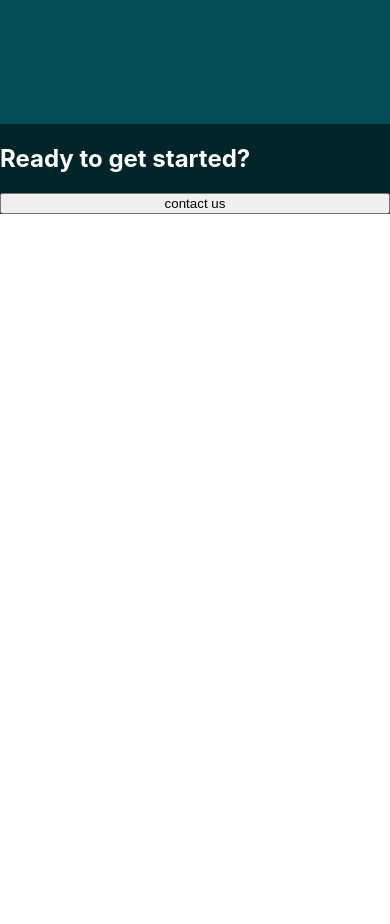
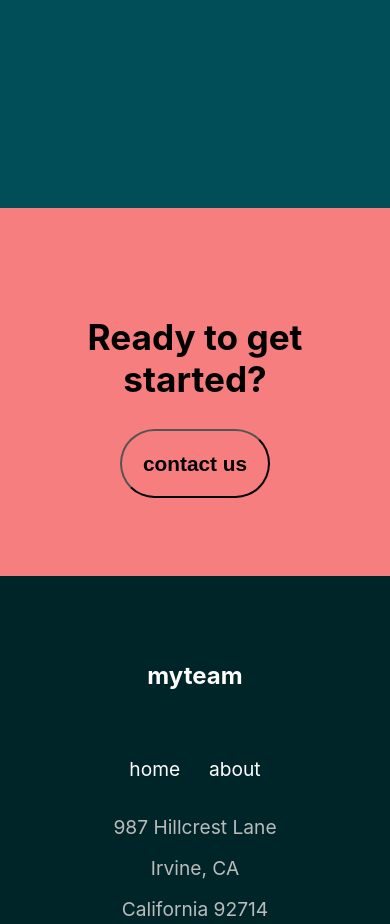
Before and after one commit to nicolino1/landingactivityTeamCharly, a plain HTML site: page index.html in a window 390 px wide. Shown: the part 3363-4287 px from the top of the page. Drawn offline with Linux system fonts and the light colour scheme.

Commit message:
termine la primer maqueta de mobile con posisionamiento y estilos

```diff
--- a/devices/mobile/mobile.css
+++ b/devices/mobile/mobile.css
@@ -21,7 +21,7 @@
     width: device-width;
 }
 body{
-    color: white;
+    color: var(--white);
 }
 /*---------------------------
 HEADER
@@ -106,6 +106,7 @@ HOME DIV 2
 ---------------------------------*/
 
 #home > div:nth-child(2) {
+    padding-bottom: 10vh;
     background-color: var(--primary);
 }
 #home > div:nth-child(2) > h2 {
@@ -132,3 +133,59 @@ HOME DIV 2
     font-weight: bold;
     font-size: 1.4rem;
 }
+
+/*-------------------------------
+HOME DIV 3
+---------------------------------*/
+
+#home > div:nth-child(3) {
+    display: flex;
+    justify-content: center;
+    align-items: center;
+    flex-direction: column;
+    text-align: center;
+    padding: 20vw;
+    background-color: var(--seconday);
+    color: var(--black);
+}
+#home > div:nth-child(3) > h2 {
+    font-size: 2.2rem;
+}
+#home > div:nth-child(3) > button {
+    font-size: 1.3rem;
+    font-weight: bold;
+    padding: 1.3rem;
+    border-radius: 50px;
+    border-color: var(--black);
+    background-color: var(--seconday);
+}
+
+/*-------------------------------
+FOOTER
+---------------------------------*/
+
+footer{
+    display: flex;
+    justify-content: center;
+    align-items: center;
+    flex-direction: column;
+    background-color: var(--primary-dark);
+}
+
+footer > h2{
+    font-weight: bold;
+    margin: 10vh 0 5vh;
+}
+footer > *:not(h2){
+    font-size: 1.2rem;
+}
+footer > div:nth-child(2){
+    margin: 3vh 0;
+}
+footer > div:nth-child(2) > span{
+    margin: 0 3vw;
+}
+footer > p{
+    margin: 1vh;
+    color: var(--gray-light);
+}
```
